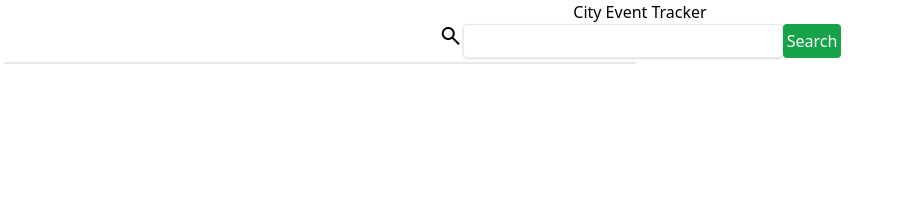
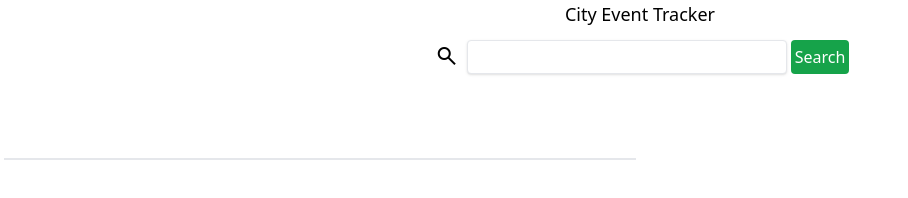
Before and after one commit to DJDEVJAMS/city_eventtracker, a plain HTML site: page index.html in a window 1280 px wide. Shown: the whole page, without its empty margins (0-908 px from the left). Drawn offline with nearby package versions, Linux system fonts and the light colour scheme.

Commit message:
minor changes to make page look less cramped

```diff
--- a/index.html
+++ b/index.html
@@ -22,18 +22,18 @@
 <body>
 
 
-    <h1 class="flex justify-center">City Event Tracker</h1>
-    <section class="flex justify-center">
-        <span class="material-symbols-outlined">
+    <h1 class="flex justify-center mb-3 font-normal text-lg">City Event Tracker</h1>
+    <section class="flex justify-center mb-20">
+        <span class="material-symbols-outlined mx-2 my-1 ">
             search
             </span>
         <input type="text" id="city-input" class="rounded shadow border p-1 w-80" />
-        <button id="submit-btn" type="submit" class="btn p-1 rounded bg-green-600 text-white">Search</button>
+        <button id="submit-btn" type="submit" class="btn p-1 rounded bg-green-600 text-white mx-1">Search</button>
 
     </section>
     <section class="flex flex-row">
         <div id="map" class="basis-1/2 m-1 border"></div>
-        <div id="container" class="basis-1/2 m-1 flex flex-row"></div>
+        <div id="container" class="basis-1/2 m-1 flex flex-row "></div>
     </section>
     <script src="https://code.jquery.com/jquery-3.7.1.min.js"
         integrity="sha256-/JqT3SQfawRcv/BIHPThkBvs0OEvtFFmqPF/lYI/Cxo=" crossorigin="anonymous"></script>
```
